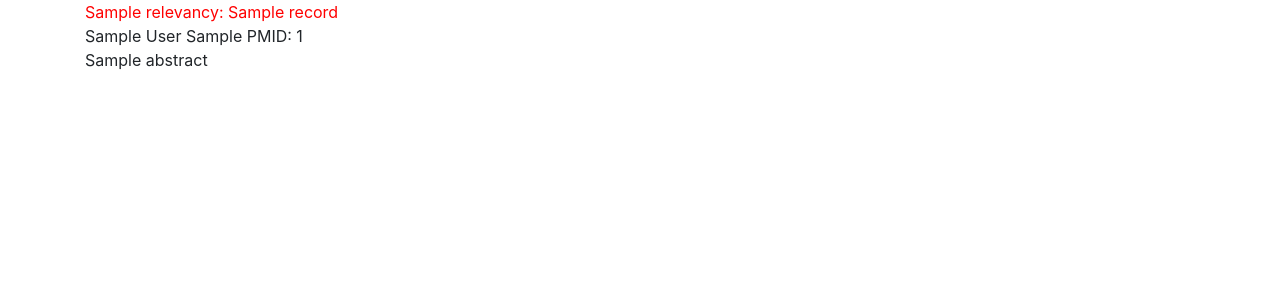
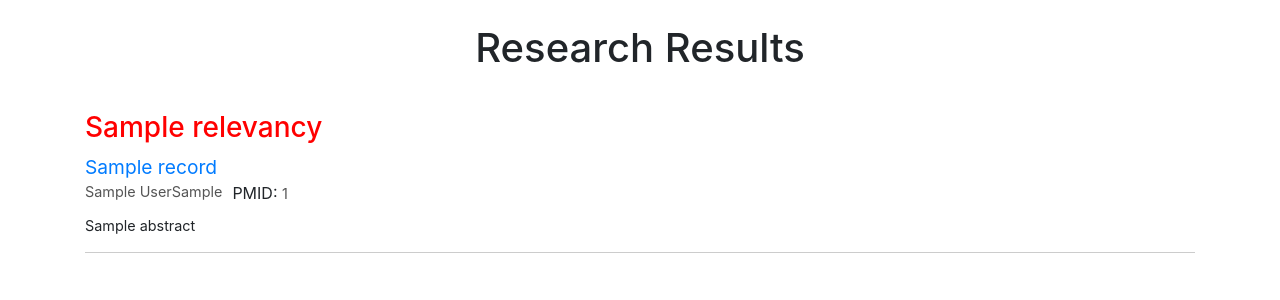
Before and after one commit to parsa-hemmati/ResearchGPT, a Flask app: template templates/results.html in a window 1280 px wide. Shown: the top 300 px of the page. Run offline with Flask 2, Linux system fonts and the light colour scheme; the template is opened without the code that fills it: most values are stand-ins (such as "Sample title", 1, 10 or a date in 2020); some libraries are stand-ins or nearby versions.

Commit message:
Redesigned search results page

```diff
--- a/app.py
+++ b/app.py
@@ -42,7 +42,7 @@ def fetch_pubmed_articles(query, email):
         data.append([pmid, title, authors, journal_citation, abstract, abstract_link])
 
     # Create DataFrame
-    df = pd.DataFrame(data, columns=['PMID', 'Title', 'Authors', 'Journal Citation', 'Abstract', 'Abstract Link'])
+    df = pd.DataFrame(data, columns=['PMID', 'Title', 'Authors', 'Journal Citation', 'Abstract', 'Abstract_Link'])
     return df
 
 def is_relevant(article, question, api_key):
--- a/templates/results.html
+++ b/templates/results.html
@@ -5,17 +5,43 @@
     <meta http-equiv="X-UA-Compatible" content="IE=edge">
     <meta name="viewport" content="width=device-width, initial-scale=1.0">
     <link rel="stylesheet" href="https://stackpath.bootstrapcdn.com/bootstrap/4.3.1/css/bootstrap.min.css">
+    <style>
+        .full-docsum {
+            border-bottom: 1px solid #ccc;
+            padding: 15px 0;
+        }
+        .docsum-title {
+            font-size: 1.2rem;
+            text-decoration: none;
+        }
+        .docsum-authors, .docsum-journal-citation, .docsum-pmid {
+            font-size: 0.9rem;
+            color: #555;
+        }
+        .docsum-snippet {
+            margin-top: 10px;
+            font-size: 0.9rem;
+        }
+        .docsum-citation {
+            display: flex;
+            flex-wrap: wrap;
+        }
+        .citation-part {
+            margin-left: 10px;
+        }
+    </style>
     <title>Research Results</title>
 </head>
 <body>
     <div class="container">
+        <h1 class="text-center my-4">Research Results</h1>
         {% for record in df.itertuples() %}
             <article class="full-docsum" data-rel-pos="1">
-                <!-- HTML structure here, using record to fill in the details -->
                 <div class="docsum-wrap">
                     <div class="docsum-content">
-                        <a class="docsum-title" href="{{ record.Abstract_Link }}" style="color: {% if record.relevancy == 'relevant' %}green{% else %}red{% endif %};">
-                            {{ record.relevancy.capitalize() }}: {{ record.Title }}
+                        <h3 " style="color: {% if record.relevancy == 'relevant' %}green{% else %}red{% endif %};">{{ record.relevancy.capitalize() }}</h3>
+                        <a class="docsum-title" href="{{ record.Abstract_Link }}">
+                            {{ record.Title }}
                         </a>
                         <div class="docsum-citation full-citation">
                             <span class="docsum-authors full-authors">{{ record.Authors }}</span>
```
Also changed, not shown: 1 other file.
